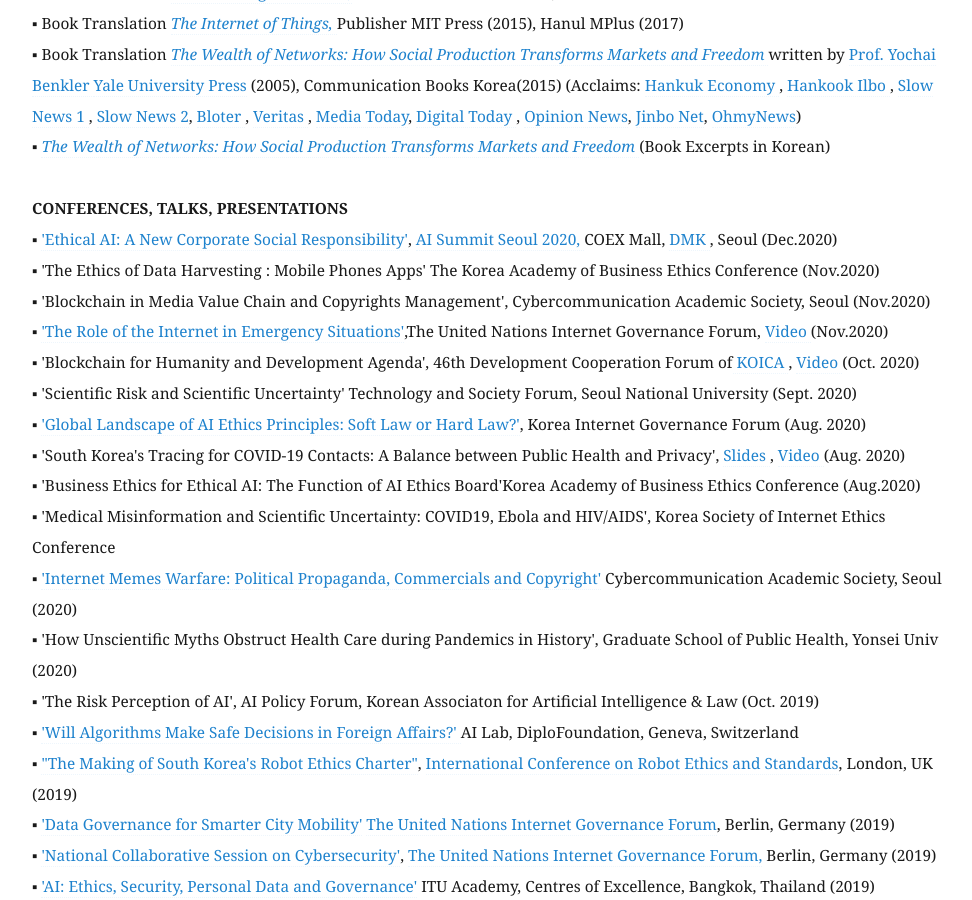
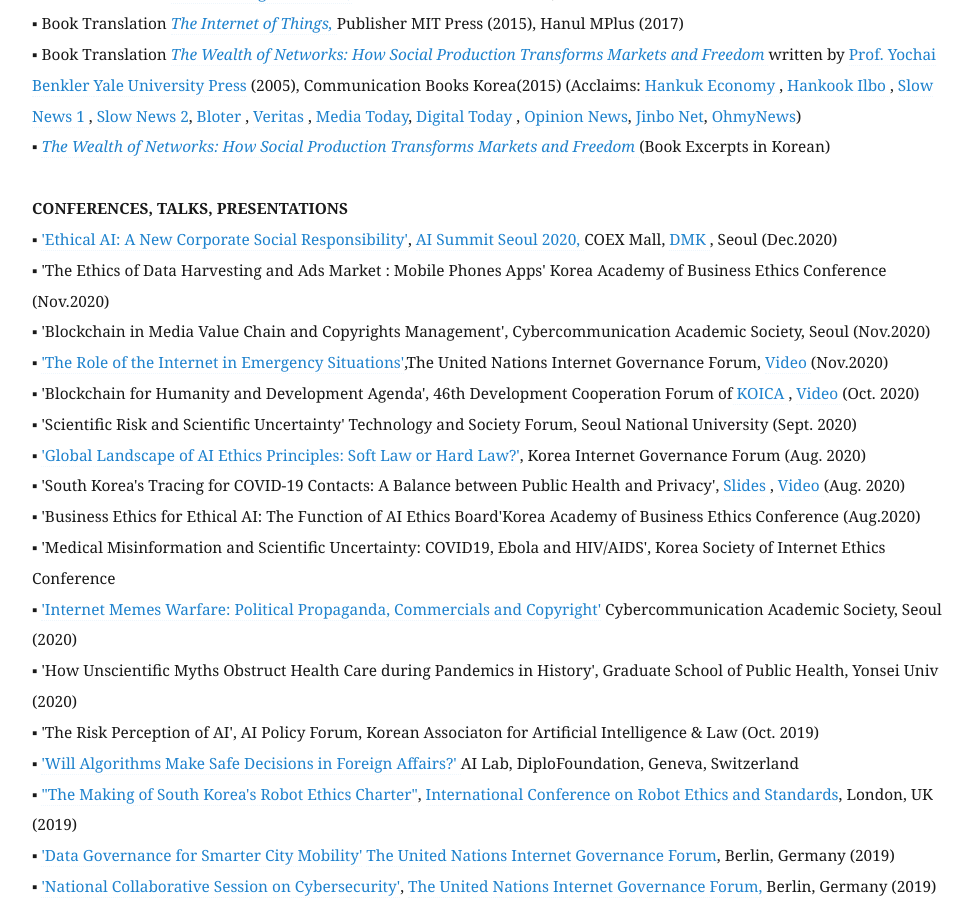
Before and after one commit to eunchangchoi/eunchangchoi.github.io, a Jekyll site: the page built from index.md, in a window 1280 px wide and 900 px high, scrolled down 2576 px. Shown: the whole window, without its empty margins (68-1040 px from the left). Built offline with Jekyll 4.4.1, drawn with Linux system fonts in a browser that asks for light colours.

Commit message:
Update index.md

```diff
--- a/index.md
+++ b/index.md
@@ -50,7 +50,7 @@
 <br>
  <strong> CONFERENCES, TALKS, PRESENTATIONS </strong> <br>
 ▪  <a href="https://aisummit.co.kr/ais2020_eun-chang-choi/?lang=en">'Ethical AI: A New Corporate Social Responsibility'</a>, <a href="https://aisummit.co.kr/?lang=en"> AI Summit Seoul 2020, </a> COEX Mall, <a href="https://www.digitalmarketingkorea.co.kr"> DMK </a>, Seoul (Dec.2020)<br>
-▪  'The Ethics of Data Harvesting : Mobile Phones Apps' The Korea Academy of Business Ethics Conference (Nov.2020) <br>
+▪  'The Ethics of Data Harvesting and Ads Market : Mobile Phones Apps' Korea Academy of Business Ethics Conference (Nov.2020) <br>
 ▪  'Blockchain in Media Value Chain and Copyrights Management', Cybercommunication Academic Society, Seoul (Nov.2020)<br>
 ▪  <a href="https://www.intgovforum.org/multilingual/content/igf-2020-main-session-nris-role-of-the-internet-in-emergency-situations">'The Role of the Internet in Emergency Situations'</a>,The United Nations Internet Governance Forum, <a href="https://youtu.be/HzBV6YABr-I?t=4601"> Video </a>(Nov.2020) <br>
 ▪  'Blockchain for Humanity and Development Agenda', 46th Development Cooperation Forum of<a href="http://www.koica.go.kr/sites/koica_en/index.do"> KOICA </a>, <a href="https://youtu.be/BunQy8hsnVQ?t=5742"> Video </a> (Oct. 2020)<br>
```
